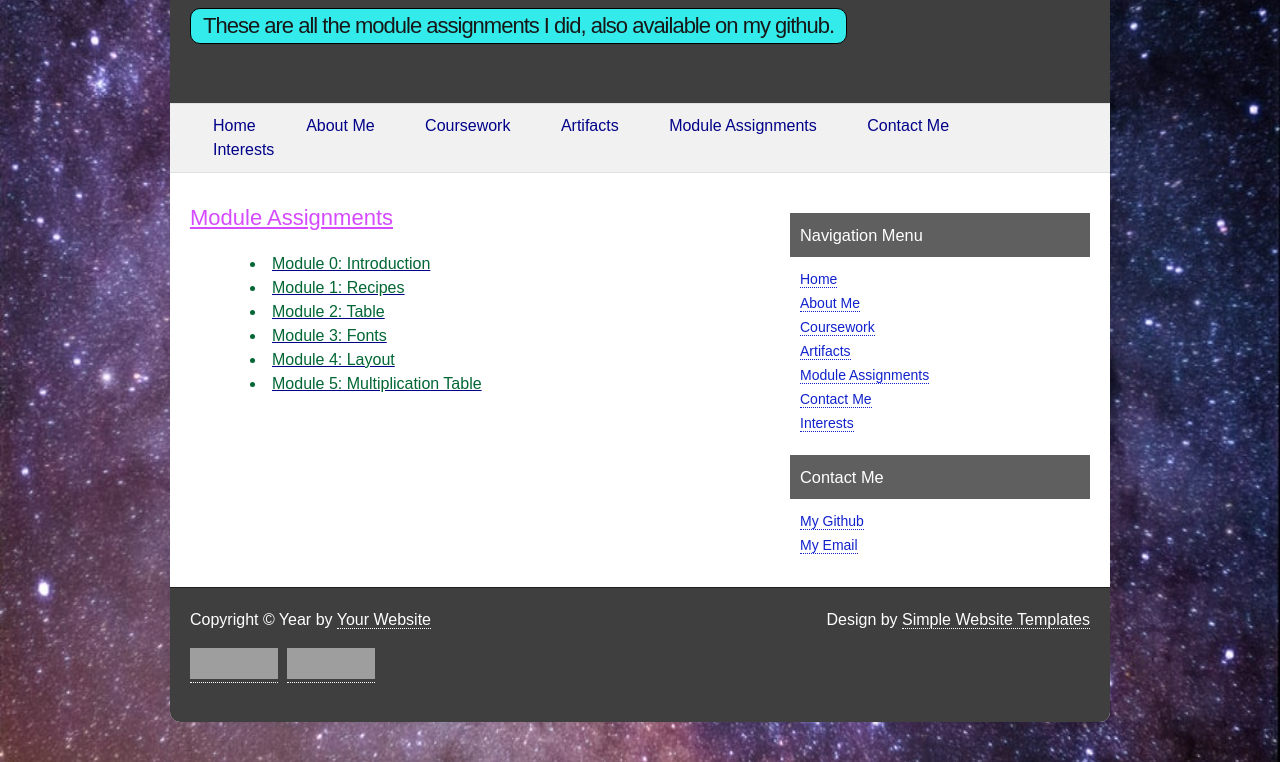
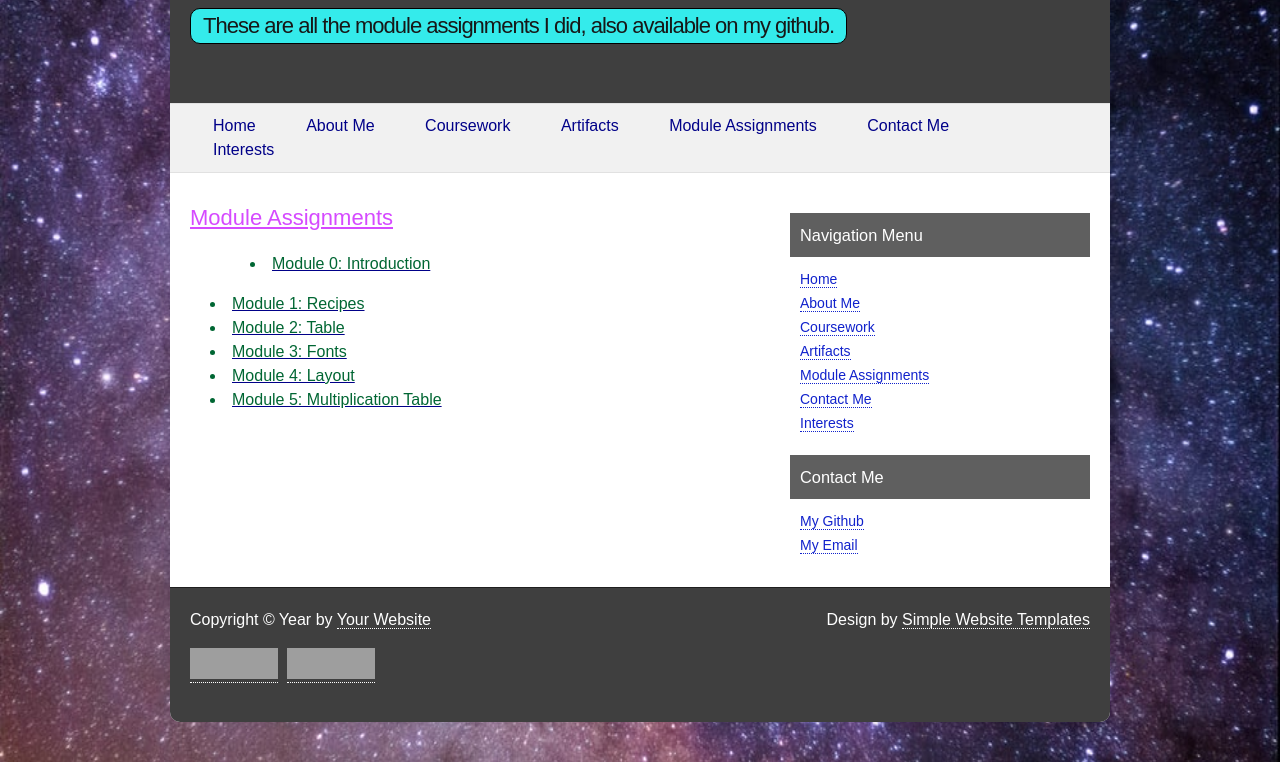
Before and after one commit to zanedewar/Midterm, a plain HTML site: page modass.html in a window 1280 px wide. Shown: the part 135-897 px from the top of the page. Drawn offline with Linux system fonts and the light colour scheme; grey boxes are pictures that could not be loaded.

Commit message:
Update modass.html

```diff
--- a/modass.html
+++ b/modass.html
@@ -30,8 +30,11 @@
 
 		<div id="content">
 			<h2>Module Assignments</h2>
-			<ul>
-				<a href="https://zanedewar.github.io/M00-Website/M00.html" target="_blank"><li>Module 0: Introduction</li></a>
+			<a href="https://zanedewar.github.io/M00-Website/M00.html" target="_blank">
+				<ul>
+					<li>Module 0: Introduction</li>
+				</ul>
+			</a>
 				<a href="https://zanedewar.github.io/M01/M01.html" target="_blank"><li>Module 1: Recipes</li></a>
 				<a href="https://zanedewar.github.io/M02/M02.html" target="_blank"><li>Module 2: Table</li></a>
 				<a href="https://zanedewar.github.io/M03/M03.html" target="_blank"><li>Module 3: Fonts</li></a>
```
